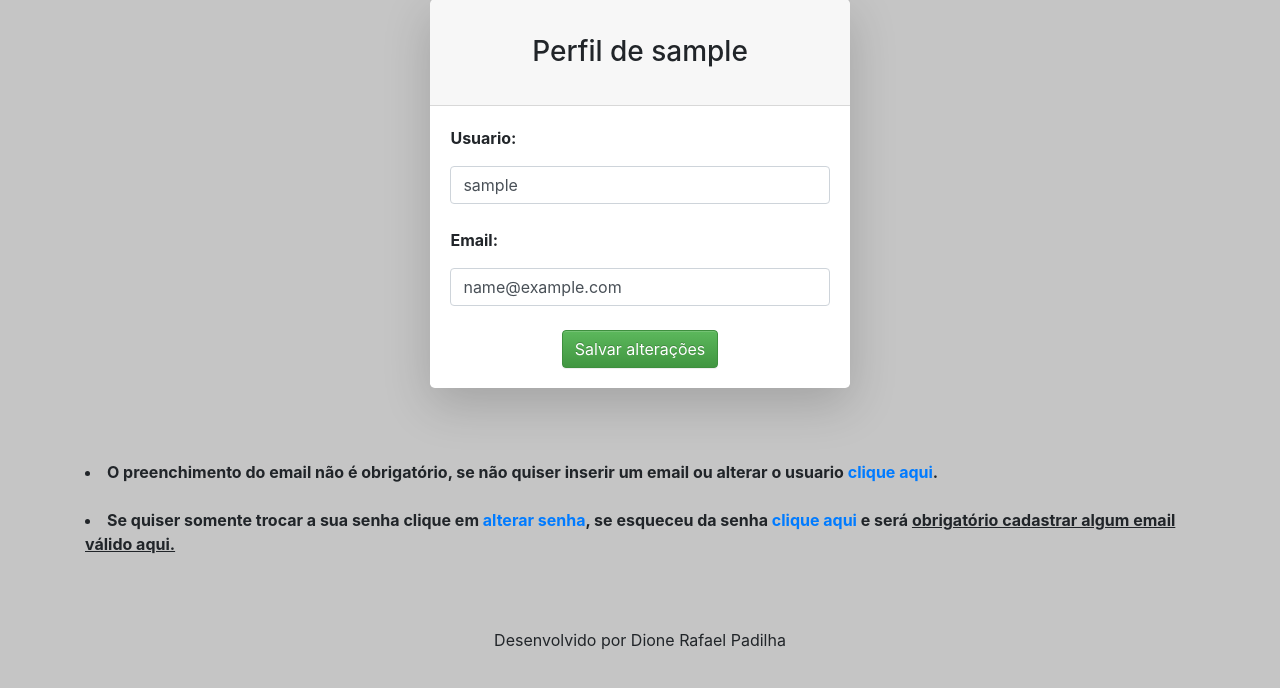
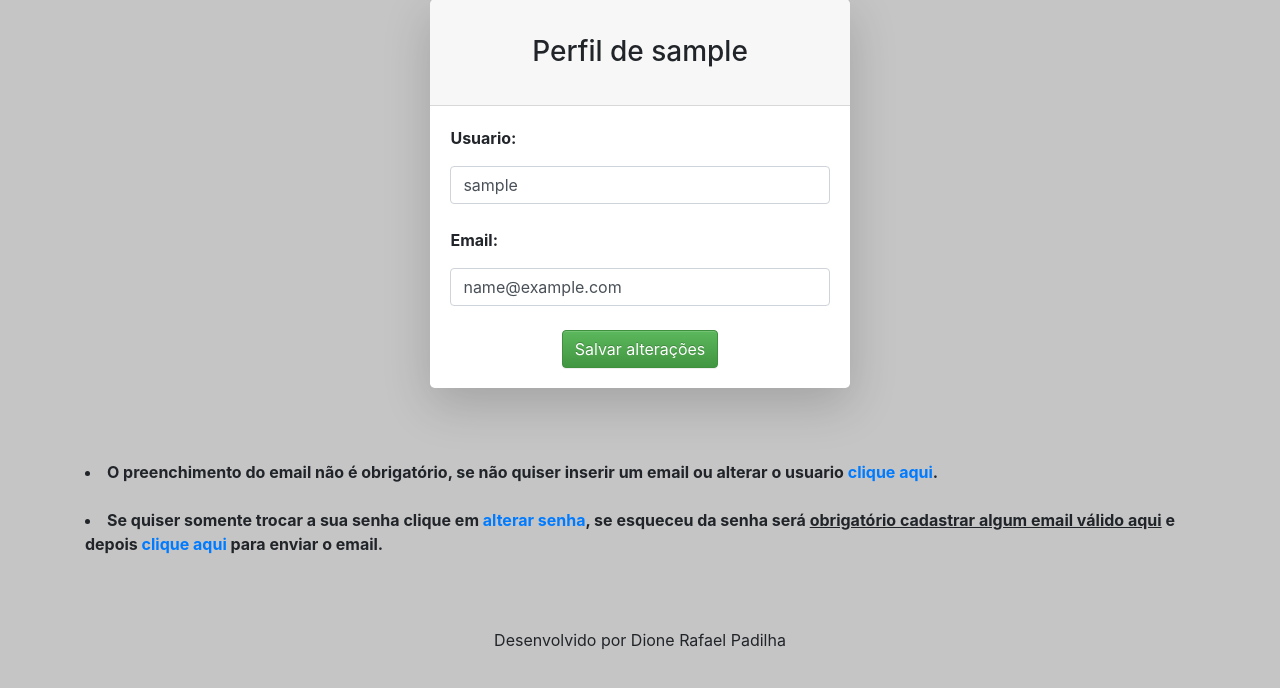
Before and after one commit to Dio30/Projeto_Carros, a Django app: page /carros/perfil/ in a window 1280 px wide. Shown: the part 33-721 px from the top of the page. Run offline with Django 4.2, Linux system fonts and the light colour scheme; the visitor is signed in with stand-in values (Sample User, id 1); some libraries are stand-ins or nearby versions.

Commit message:
fix perfil.html

```diff
--- a/templates/carros/perfil.html
+++ b/templates/carros/perfil.html
@@ -43,8 +43,8 @@
     <a href="{% url 'lista' %}" >clique aqui</a>.</li><br>
 
     <li>Se quiser somente trocar a sua senha clique em <a href="{% url 'password_change' %}">alterar senha</a>,
-    se esqueceu da senha <a href="{% url 'password_reset' %}">clique aqui</a>
-    e será <u>obrigatório cadastrar algum email válido aqui.</li></u></b>
+    se esqueceu da senha será <u>obrigatório cadastrar algum email válido aqui</u> e depois
+    <a href="{% url 'password_reset' %}">clique aqui</a> para enviar o email.</li></b>
 
 {% endblock %}
 
--- a/templates/registration/change_password.html
+++ b/templates/registration/change_password.html
@@ -11,7 +11,9 @@
 {% include 'mensagens.html' %}
 
 <b><center><li>Se esqueceu a sua senha cadastre algum email válido para a recuperação de senha em
-    <a href="{% url 'perfil' %}">perfil</a>.</li></center></b>
+    <a href="{% url 'perfil' %}">perfil</a>.</li></center>
+
+<br><center><li>Clique aqui para <a href="{% url 'lista' %}">voltar para a lista</a>.</li></b></center>
 
 <div class="form-content my-3 p-3">
     <div class="container">
@@ -35,7 +37,6 @@
         </div>
     </div>
 </div>
-<center><a href="{% url 'lista' %}" class="btn btn-primary btm-sm">Para voltar para a lista</a></center>
 
 {% endblock %}
 
```
